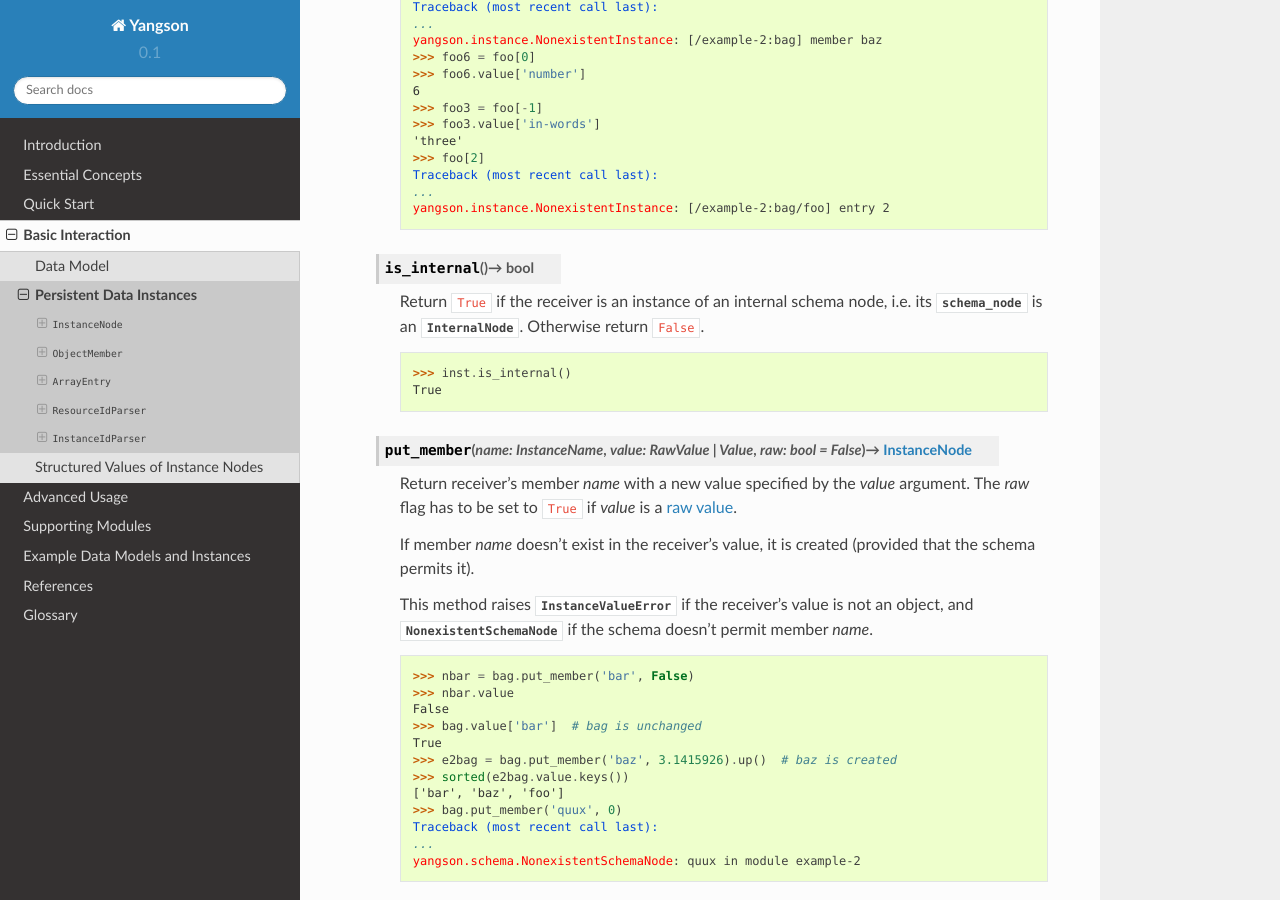
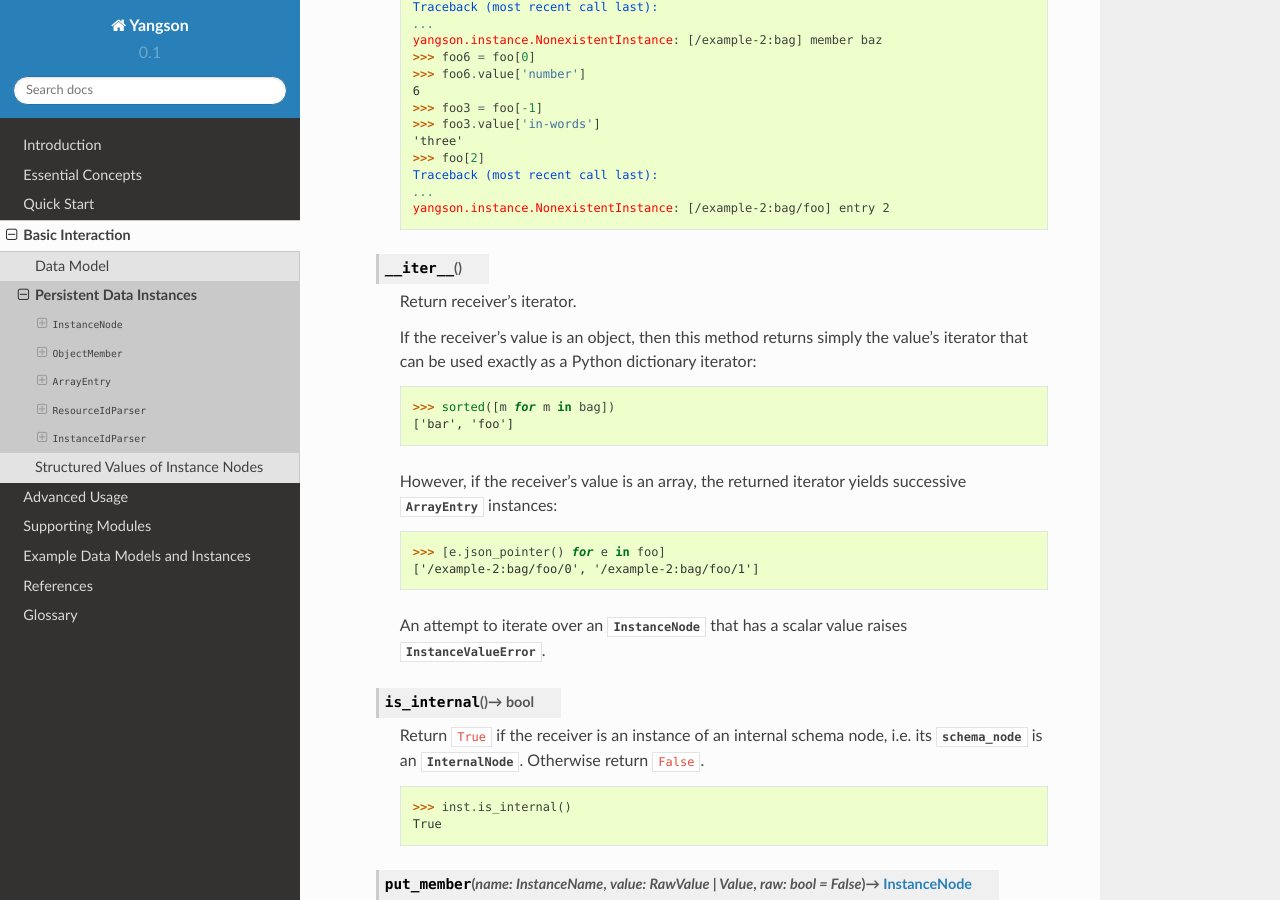
Before and after one commit to CZ-NIC/yangson, a Sphinx documentation site: the page built from docs/instance.rst, in a window 1280 px wide and 900 px high, scrolled down 3633 px. Built offline with Sphinx 7.4.7 and the Read the Docs theme 2.0.0, drawn with Linux system fonts in a browser that asks for light colours.

Commit message:
Implement iterator for instance nodes.

```diff
--- a/docs/instance.rst
+++ b/docs/instance.rst
@@ -240,6 +240,30 @@ __ http://www.sphinx-doc.org/en/stable/ext/doctest.html
 	 Traceback (most recent call last):
 	 ...
 	 yangson.instance.NonexistentInstance: [/example-2:bag/foo] entry 2
+
+   .. method:: __iter__()
+
+      Return receiver's iterator.
+
+      If the receiver's value is an object, then this method returns
+      simply the value's iterator that can be used exactly as a Python
+      dictionary iterator:
+
+      .. doctest::
+
+	 >>> sorted([m for m in bag])
+	 ['bar', 'foo']
+
+      However, if the receiver's value is an array, the returned
+      iterator yields successive :class:`ArrayEntry` instances:
+
+      .. doctest::
+
+	 >>> [e.json_pointer() for e in foo]
+	 ['/example-2:bag/foo/0', '/example-2:bag/foo/1']
+
+      An attempt to iterate over an :class:`InstanceNode` that has a
+      scalar value raises :exc:`InstanceValueError`.
 
    .. method:: is_internal() -> bool
 
```
Also changed, not shown: 2 other files.
